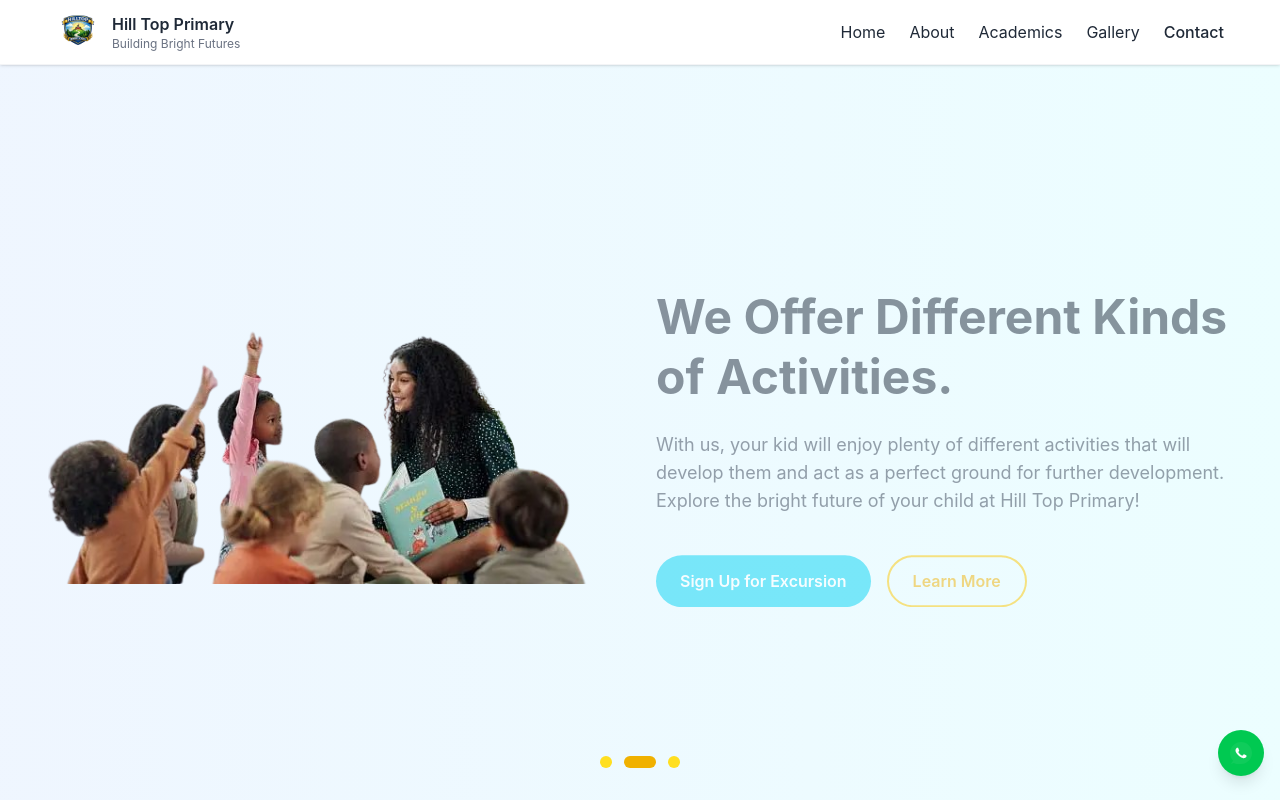
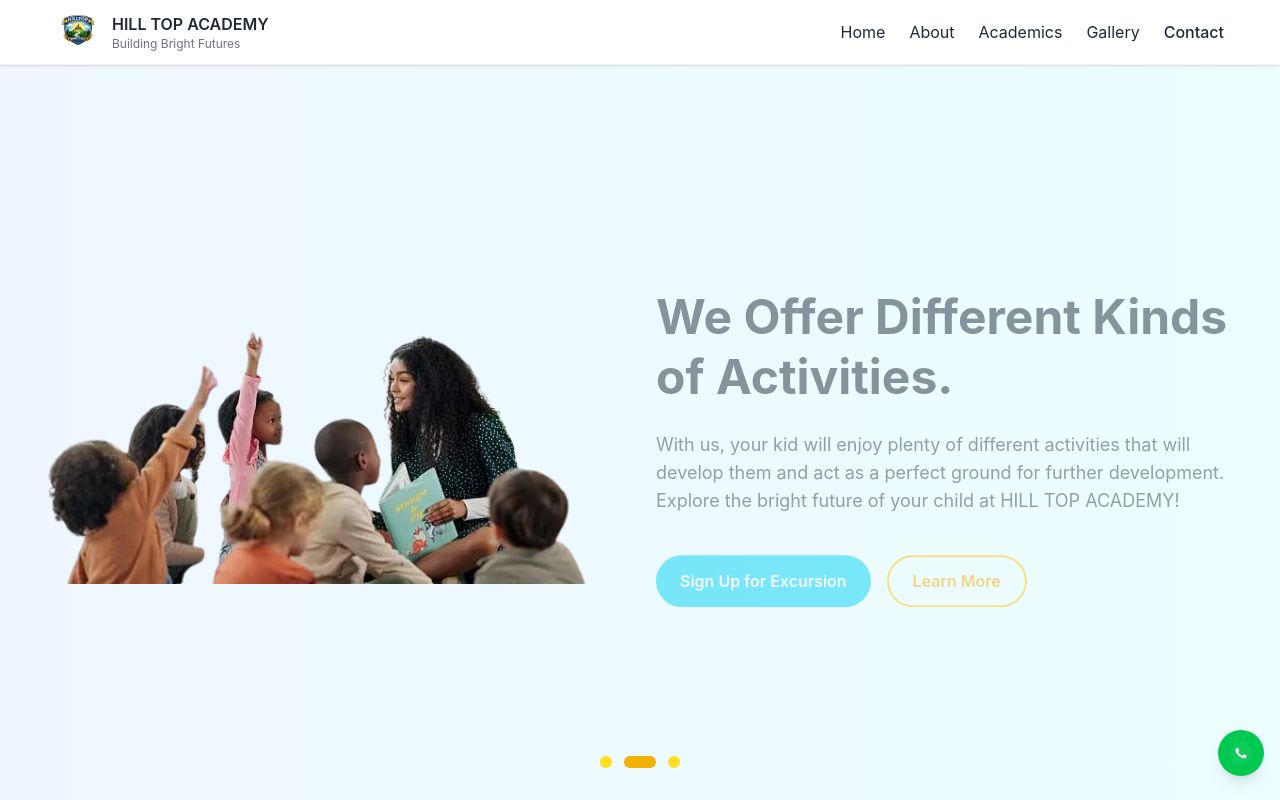
Before and after one commit to AshirafKanny/Primary-School-project, a Next.js app: page / in a window 1280 px wide. Shown: the top 800 px of the page. Built offline with nearby package versions, Linux system fonts and the light colour scheme.

Commit message:
Update references from "Hill Top Primary School" to "HILL TOP ACADEMY" across the application for consistency and branding enhancement.

```diff
--- a/src/app/about/page.js
+++ b/src/app/about/page.js
@@ -40,7 +40,7 @@ export default function About(){
         <div className="absolute inset-0 bg-black/40" />
         <div className="container-wide relative z-10 text-white">
           <motion.div initial={{ opacity: 0, y: 20 }} animate={{ opacity: 1, y: 0 }} transition={{ duration: 0.8 }} className="mb-6 md:mb-8">
-            <h1 className="text-4xl md:text-6xl font-bold text-center">About Hill Top</h1>
+            <h1 className="text-4xl md:text-6xl font-bold text-center">About HILL TOP ACADEMY</h1>
             <p className="mt-2 text-center text-white/90 text-lg">Excellence, Community & Care</p>
           </motion.div>
         </div>
@@ -63,7 +63,7 @@ export default function About(){
           </motion.div>
 
           <motion.div variants={cardRise} initial="hidden" whileInView="show" viewport={{ once: true, amount: 0.7 }} className="rounded-2xl overflow-hidden shadow-lg">
-            <img src="/images/logo/HT%20hilltop.jpeg" alt="Hill Top school identity" className="w-full h-80 object-cover" />
+            <img src="/images/logo/HT%20hilltop.jpeg" alt="HILL TOP ACADEMY identity" className="w-full h-80 object-cover" />
             <img src="https://images.unsplash.com/photo-1640000225364-bc542dfe8c66?w=500&auto=format&fit=crop&q=60&ixlib=rb-4.1.0&ixid=M3wxMjA3fDB8MHxzZWFyY2h8MTR8fHByaW1hcnklMjBzY2hvb2wlMjBjb21wb3VuZHxlbnwwfHwwfHx8MA%3D%3D" alt="Primary school compound" className="w-full h-80 object-cover" />
           </motion.div>
         </div>
@@ -75,7 +75,7 @@ export default function About(){
           <motion.div variants={cardRise} initial="hidden" whileInView="show" viewport={{ once: true, amount: 0.7 }} className="bg-white rounded-xl p-8 md:p-10 border-l-4 border-cyan-400 shadow-md">
             <h3 className="text-2xl font-bold text-primary">Headteacher's Message</h3>
             <p className="mt-6 text-gray-700 leading-8">
-              Welcome to Hill Top Primary School, where every child is known, valued, and guided to discover their full potential. As Headteacher, I am proud of our dedicated team and the caring learning culture we have built together with families and the community. Our goal is not only strong academic performance, but also confidence, character, and curiosity. We believe children learn best when they feel safe, respected, and inspired, and this is why we combine structured classroom teaching with creative activities, teamwork, and practical learning moments. At Hill Top, we focus on literacy, numeracy, communication skills, and critical thinking while also nurturing discipline, empathy, and responsibility. We work closely with parents to monitor progress, support individual needs, and celebrate every milestone, big or small. Our teachers are committed to continuous improvement so that your child receives high-quality instruction in a positive and engaging environment. We also place great value on co-curricular experiences because music, sport, art, and leadership opportunities help shape balanced young learners. Thank you for trusting us with your child. We remain committed to excellence, partnership, and a future where every learner leaves Hill Top prepared to thrive in secondary school and in life.
+              Welcome to HILL TOP ACADEMY, where every child is known, valued, and guided to discover their full potential. As Headteacher, I am proud of our dedicated team and the caring learning culture we have built together with families and the community. Our goal is not only strong academic performance, but also confidence, character, and curiosity. We believe children learn best when they feel safe, respected, and inspired, and this is why we combine structured classroom teaching with creative activities, teamwork, and practical learning moments. At HILL TOP ACADEMY, we focus on literacy, numeracy, communication skills, and critical thinking while also nurturing discipline, empathy, and responsibility. We work closely with parents to monitor progress, support individual needs, and celebrate every milestone, big or small. Our teachers are committed to continuous improvement so that your child receives high-quality instruction in a positive and engaging environment. We also place great value on co-curricular experiences because music, sport, art, and leadership opportunities help shape balanced young learners. Thank you for trusting us with your child. We remain committed to excellence, partnership, and a future where every learner leaves HILL TOP ACADEMY prepared to thrive in secondary school and in life.
             </p>
           </motion.div>
         </div>
--- a/src/app/layout.js
+++ b/src/app/layout.js
@@ -4,8 +4,8 @@ import { Navbar } from '../components/Navbar'
 import { FloatingWhatsAppButton } from '../components/FloatingWhatsAppButton'
 
 export const metadata = {
-  title: 'Hill Top Primary School',
-  description: 'Hill Top Primary School — Building Bright Futures. Quality primary education in a caring environment.'
+  title: 'HILL TOP ACADEMY',
+  description: 'HILL TOP ACADEMY — Building Bright Futures. Quality primary education in a caring environment.'
 }
 
 export default function RootLayout({ children }){
--- a/src/app/page.js
+++ b/src/app/page.js
@@ -13,7 +13,7 @@ import { CTASection } from '../components/CTASection'
 import data from '../data/site'
 
 export const metadata = {
-  title: 'Hill Top Primary School — Home',
+  title: 'HILL TOP ACADEMY — Home',
   description: data.site.description
 }
 
@@ -34,7 +34,7 @@ export default function Home(){
         <div className="absolute inset-0 bg-black/30" />
         <div className="container-wide relative z-10">
           <div className="mb-6 md:mb-8 text-white drop-shadow-sm">
-            <h2 className="text-4xl md:text-6xl font-bold text-center">Why Choose Hill Top</h2>
+            <h2 className="text-4xl md:text-6xl font-bold text-center">Why Choose HILL TOP ACADEMY</h2>
             <p className="mt-1 text-white/90 text-center">What sets us apart</p>
           </div>
           <WhyChoose />
--- a/src/components/HeroCarousel.js
+++ b/src/components/HeroCarousel.js
@@ -9,13 +9,13 @@ export function HeroCarousel(){
       id: 1,
       image: '/images/logo/st2.png',
       heading: 'Play, Explore and Learn.',
-      description: 'Programs of Hill Top Primary School include world-class curriculum and knowledgeable child development professionals that meet the needs of children at every age and stage.'
+      description: 'Programs of HILL TOP ACADEMY include world-class curriculum and knowledgeable child development professionals that meet the needs of children at every age and stage.'
     },
     {
       id: 2,
       image: '/images/logo/st3.png',
       heading: 'We Offer Different Kinds of Activities.',
-      description: 'With us, your kid will enjoy plenty of different activities that will develop them and act as a perfect ground for further development. Explore the bright future of your child at Hill Top Primary!'
+      description: 'With us, your kid will enjoy plenty of different activities that will develop them and act as a perfect ground for further development. Explore the bright future of your child at HILL TOP ACADEMY!'
     },
     {
       id: 3,
--- a/src/components/HeroSection.js
+++ b/src/components/HeroSection.js
@@ -35,7 +35,7 @@ export function HeroSection(){
             animate={{ opacity: 1, y: 0 }}
             transition={{ delay: 0.15, duration: 0.7, ease: [0.22, 1, 0.36, 1] }}
           >
-            <motion.h1 className="text-4xl md:text-6xl font-bold" initial={{ opacity: 0, y: 12 }} animate={{ opacity: 1, y: 0 }} transition={{ delay: 0.25, duration: 0.6 }}>Hill Top Primary School</motion.h1>
+            <motion.h1 className="text-4xl md:text-6xl font-bold" initial={{ opacity: 0, y: 12 }} animate={{ opacity: 1, y: 0 }} transition={{ delay: 0.25, duration: 0.6 }}>HILL TOP ACADEMY</motion.h1>
             <motion.p className="mt-3 text-lg md:text-xl font-bold text-black" initial={{ opacity: 0, y: 12 }} animate={{ opacity: 1, y: 0 }} transition={{ delay: 0.35, duration: 0.6 }}>Building Bright Futures</motion.p>
             <motion.div className="mt-6 flex gap-3" initial={{ opacity: 0, y: 12 }} animate={{ opacity: 1, y: 0 }} transition={{ delay: 0.45, duration: 0.6 }}>
               <Link href="/about" className="bg-black text-white px-4 py-2 rounded-md font-semibold transition-transform duration-300 hover:-translate-y-0.5 focus:outline-none focus-visible:ring-0 focus-visible:ring-offset-0">About Us</Link>
--- a/src/components/Navbar.js
+++ b/src/components/Navbar.js
@@ -12,11 +12,11 @@ export function Navbar(){
         <Link href="/" className="flex items-center gap-3 focus:outline-none focus-visible:ring-0 focus-visible:ring-offset-0">
           <img
             src="/images/logo/HTbadge.webp"
-            alt="Hill Top Primary School logo"
+            alt="HILL TOP ACADEMY logo"
             className="h-11 w-auto object-contain shrink-0"
           />
           <div>
-            <div className="font-semibold">Hill Top Primary</div>
+            <div className="font-semibold">HILL TOP ACADEMY</div>
             <div className="text-xs text-gray-500">Building Bright Futures</div>
           </div>
         </Link>
--- a/src/data/site.js
+++ b/src/data/site.js
@@ -1,12 +1,12 @@
 const site = {
   site: {
-    name: 'Hill Top Primary School',
-    description: 'Hill Top Primary School — Building Bright Futures. Quality primary education in a caring environment.',
-    intro: 'Hill Top Primary School provides a nurturing environment that supports academic achievement and wholesome development for every child.',
-    history: 'Founded in the early 2000s, Hill Top Primary School has grown from a small community school into a well-respected institution committed to excellence.',
+    name: 'HILL TOP ACADEMY',
+    description: 'HILL TOP ACADEMY — Building Bright Futures. Quality primary education in a caring environment.',
+    intro: 'HILL TOP ACADEMY provides a nurturing environment that supports academic achievement and wholesome development for every child.',
+    history: 'Founded in the early 2000s, HILL TOP ACADEMY has grown from a small community school into a well-respected institution committed to excellence.',
     mission: 'To provide quality education, strong moral values, creativity, discipline, and holistic development that prepares children for a successful future.',
     vision: 'To become a leading primary school known for academic excellence, innovation, discipline, and nurturing responsible future leaders.',
-    headteacherMessage: 'Welcome to Hill Top Primary School. We are committed to supporting each child’s potential through excellent teaching and caring guidance.',
+    headteacherMessage: 'Welcome to HILL TOP ACADEMY. We are committed to supporting each child’s potential through excellent teaching and caring guidance.',
     academicsIntro: 'Our curriculum balances core subjects with creative and physical activities to build confident learners.'
   },
   contact: {
@@ -19,10 +19,10 @@ const site = {
     activities: ['Football','Choir','Art & Craft','Science Club','Debate']
   },
   testimonials: [
-    {name:'Grace N.', relation:'Parent', quote:'My child has grown so much academically and socially at Hill Top.', photo:'/images/testimonial-1.webp'},
+    {name:'Grace N.', relation:'Parent', quote:'My child has grown so much academically and socially at HILL TOP ACADEMY.', photo:'/images/testimonial-1.webp'},
     {name:'Peter K.', relation:'Parent', quote:'Supportive teachers and a safe environment.', photo:'/images/testimonial-2.jpg'},
     {name:'Amina S.', relation:'Parent', quote:'The teachers are patient, professional, and always communicate our child\'s progress clearly.', photo:'/images/testimonial-3.jpg'},
-    {name:'Joseph M.', relation:'Guardian', quote:'We have seen great improvement in confidence, reading, and discipline since joining Hill Top.', photo:'/images/testimonial-4.jpg'}
+    {name:'Joseph M.', relation:'Guardian', quote:'We have seen great improvement in confidence, reading, and discipline since joining HILL TOP ACADEMY.', photo:'/images/testimonial-4.jpg'}
   ],
   gallery: [
     {src:'/images/classroom-blocks.jpeg', alt:'Classroom block'},
```
